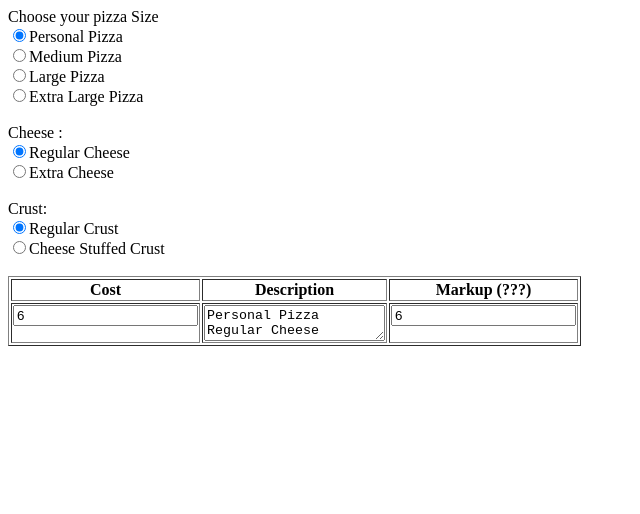
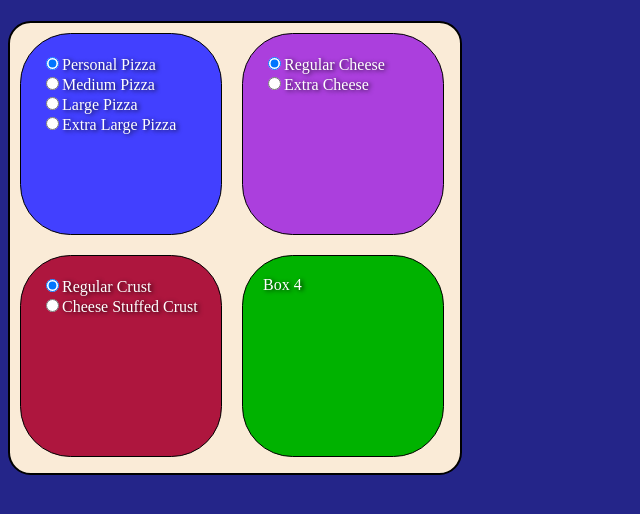
Before and after one commit to alicemarie1000/Final-Javascript, a plain HTML site: page index.html in a window 1280 px wide. Shown: the whole page, without its empty margins (0-640 px from the left). Drawn offline with Linux system fonts and the light colour scheme; files whose address does not match are found by name.

Commit message:
Add files via upload

```diff
--- /dev/null
+++ b/css/basic_style.css
@@ -0,0 +1,49 @@
+body {
+     background-color: #242589;
+}
+h:   {
+     color: rgba(8,141,165,1);
+     margin-left: 100px;
+     text-shadow: 1px .5px 4px rgba(0,0,0, 0.6);
+}
+
+.container {
+     width: 450px;
+     height: 450px;
+     background-color: #faebd7;
+     border: 2px solid black;
+     border-radius: 5%;
+}
+
+.container .squares:nth-child(-n+4)  {
+  color: #fff;
+  float: left;
+  width:  200px;
+  height:  200px;
+  margin:  10px;
+  border: 1px solid black;
+  border-radius: 25%;
+  cursor: pointer;
+}
+
+.squares:nth-child(-n+4) p{
+  font-family "Helvetica Neue", Helvetica, Arial, sans-serif;
+  font-size: 1.5cm
+  font-weight: 900;
+  text-align: left;
+  margin: 20px;
+  text-shadow: 2px 1px 4px rgba(0,0,0, 0.8);
+}
+
+.squares:nth-child(1) {
+   background: #4240ff;
+}
+.squares:nth-child(2) {
+   background: #ab3fdd;
+}
+.squares:nth-child(3) {
+   background: #ae163e;
+}
+.squares:nth-child(4) {
+  background:  #00b200;
+}
--- a/index.html
+++ b/index.html
@@ -1,69 +1,36 @@
-<html>
-<head>
-<title> RBtn Selections </title>
-<script type="text/javascript">
-// From: http://www.webdeveloper.com/forum/showthread.php?t=235581
+<!DOCTYPE html>
+<html lang="en">
+     <head>
+         <meta charset="utf-8">
+         <title>Basic HTML Template</title>
+         <link rel="stylesheet" href="file:///C:/Users/Alice/Documents/BOOTSTRAP/css/basic_style.css">
+     </head>
 
-function getRBtnName(GrpName) {
-  var sel = document.getElementsByName(GrpName);
-  var fnd = -1;
-  var str = '';
-  for (var i=0; i<sel.length; i++) {
-    if (sel[i].checked == true) { str = sel[i].value;  fnd = i; }
-  }
-//  return fnd;   // return option index of selection
-// comment out next line if option index used in line above
-  return str;
-}
+     <body>
+         <div>
+           <H1 Basic CSS Demo</h1>
+         </div>
 
-function DisplayPrice(price){
-  var val1 = getRBtnName('part1').split(',');
-  var val2 = getRBtnName('part2').split(',');
-  var val3 = getRBtnName('part3').split(',');
+         <div class="container">
+             <div class="squares">
+               <p> <input type="radio" value="6,Personal Pizza,6" name="part1" checked="checked" onclick="DisplayPrice();">Personal Pizza<br>
+<input type="radio" value="10,Medium Pizza,10" name="part1" onclick="DisplayPrice();">Medium Pizza<br><input type="radio" value="14,Large Pizza,14" name="part1" onclick="DisplayPrice();">Large Pizza<br><input type="radio" value="16,Extra Pizza,16" name="part1" onclick="DisplayPrice();">Extra Large Pizza<br></p>
+             </div>
 
-  var sum=parseInt(val1[0]) + parseInt(val2[0]) + parseInt(val3[0]);
-  document.getElementById('totalSum').value=sum;
+             <div class="squares">
+                <p>
+<input type="radio" value="0,Regular Cheese,0" name="part2" checked="checked" onclick="DisplayPrice();">Regular Cheese<br>
+<input type="radio" value="3,Extra Cheese,3" name="part2" onclick="DisplayPrice();">Extra Cheese<br></p>
+             </div>
 
-  var str=val1[1] +'\n' + val2[1] +'\n' + val3[1];
-  document.getElementById('TArea').value=str;
+             <div class="squares">
+                <p><input type="radio" value="0,Regular Crust,0" name="part3" checked="checked" onclick="DisplayPrice();">Regular Crust<br>
+<input type="radio" value="3,Cheese Stuffed Crust,3" name="part3" onclick="DisplayPrice();">Cheese Stuffed Crust<br></p>
+             </div>
 
-  sum=parseInt(val1[2]) + parseInt(val2[2]) + parseInt(val3[2]);
-  document.getElementById('markup').value=sum;
-}
-
-onload=function() {
-  DisplayPrice();
-}
-
-</script>
-</head>
-<body>
-<form name="form1" onsubmit="return false"> <!-- runat="server" -->
-
-Choose your pizza Size<br>
-<input type="radio" value="6,Personal Pizza,6" name="part1" checked="checked" onclick="DisplayPrice();">Personal Pizza<br>
-<input type="radio" value="10,Medium Pizza,10" name="part1" onclick="DisplayPrice();">Medium Pizza<br>
-<input type="radio" value="14,Large Pizza,14" name="part1" onclick="DisplayPrice();">Large Pizza<br>
-<input type="radio" value="16,Extra Pizza,16" name="part1" onclick="DisplayPrice();">Extra Large Pizza<br>
-
-<br>Cheese :<br>
-<input type="radio" value="0,Regular Cheese,0" name="part2" checked="checked" onclick="DisplayPrice();">Regular Cheese<br>
-<input type="radio" value="3,Extra Cheese,3" name="part2" onclick="DisplayPrice();">Extra Cheese<br>
-
-<br>Crust:<br>
-<input type="radio" value="0,Regular Crust,0" name="part3" checked="checked" onclick="DisplayPrice();">Regular Crust<br>
-<input type="radio" value="3,Cheese Stuffed Crust,3" name="part3" onclick="DisplayPrice();">Cheese Stuffed Crust<br>
-
-<br>
-<table border="1">
-<tr><th>Cost</th><th>Description</th><th>Markup (???)</th></tr>
-<tr>
- <td valign="top"><input type="text" id="totalSum" value="" readonly></td>
- <td><textarea id="TArea" readonly></textarea></td>
- <td valign="top"><input type="text" id="markup" value="" readonly></td>
-</tr>
-</table>
-
-</form>
-</body>
+             <div class="squares">
+                <p>Box 4</p>
+             </div>
+         </div>
+     </body>
 </html>
```
